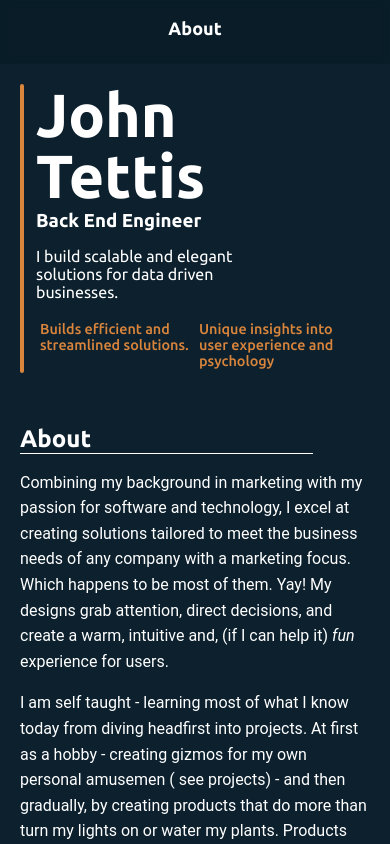
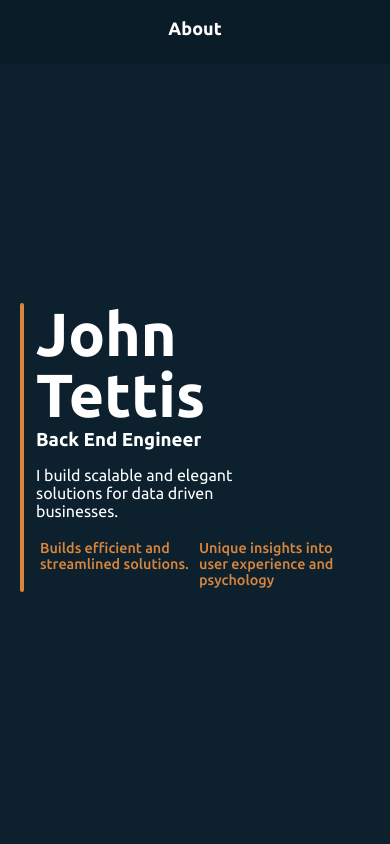
Before and after one commit to john-tettis/portfolio-updated, a React (Create React App) app: page / in a window 390 px wide. Shown: the top 844 px of the page. Built offline with nearby package versions, Linux system fonts and the light colour scheme.

Commit message:
breakpoint to space out for mobile

```diff
--- a/src/styles/Column.css
+++ b/src/styles/Column.css
@@ -16,5 +16,9 @@
         max-width:55rem;
 
     }
-
+    .column-left{
+       height:90vh;
+       display:flex;
+       align-items: center;
+    }
 }
```
